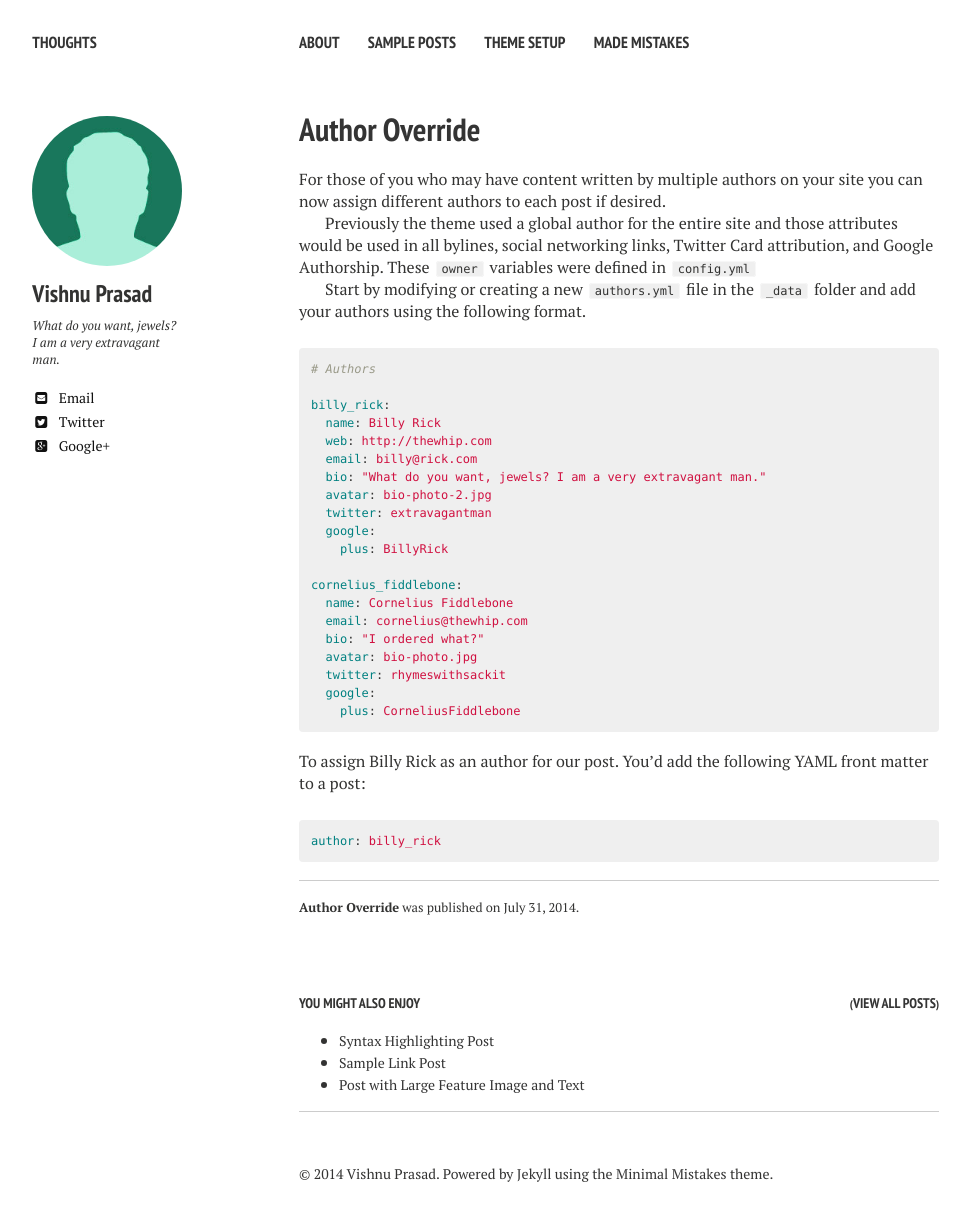
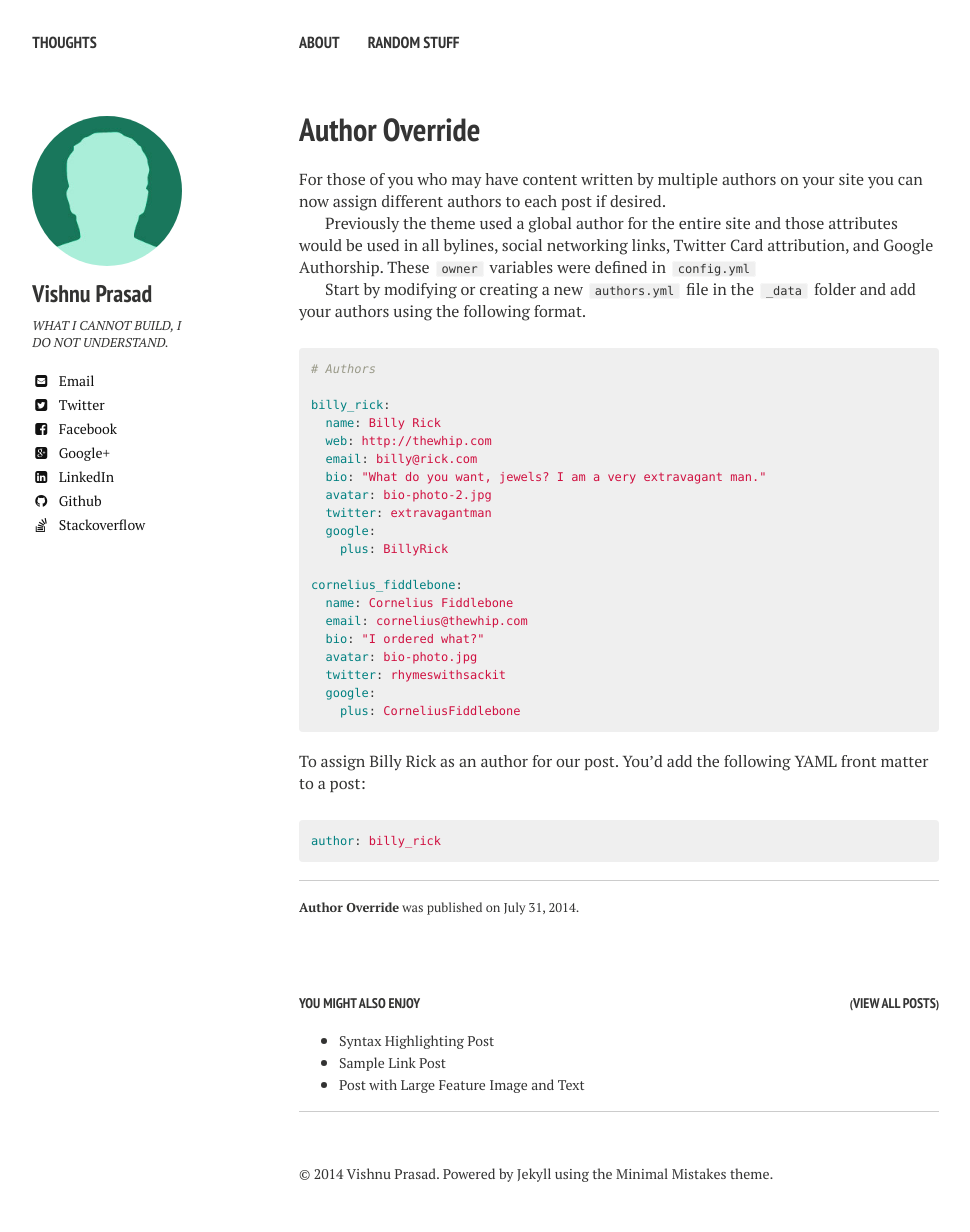
Before and after one commit to vishnu667/vishnu667.github.io, a Jekyll site: the page built from _posts/2014-07-31-author-override.md, in a window 1280 px wide. Shown: the whole page, without its empty margins (21-991 px from the left). Built offline with Jekyll 4.4.1, drawn with Linux system fonts in a browser that asks for light colours; nearby versions of some CDN libraries.

Commit message:
updated navigations

```diff
--- a/_data/authors.yml
+++ b/_data/authors.yml
@@ -2,10 +2,14 @@
 
 vishnu:
   name: Vishnu Prasad
-  web: http://thewhip.com
+  web: http://vishnu667.github.io/
   email: vishnu667@gmail.com
-  bio: "What do you want, jewels? I am a very extravagant man."
+  bio: "WHAT I CANNOT BUILD, I DO NOT UNDERSTAND."
   avatar: bio-photo-2.jpg
-  twitter: extravagantman
+  twitter: vishnu_cygen
+  facebook: vishnu.cygen
   google:
-    plus: BillyRick
+    plus: vishnu667
+  github: vishnu667
+  stackoverflow: http://stackoverflow.com/users/123456/vishnu667
+  linkedin: vishnu667
--- a/_data/navigation.yml
+++ b/_data/navigation.yml
@@ -3,11 +3,5 @@
 - title: About
   url: /about/
 
-- title: Sample Posts
+- title: Random Stuff
   url: /posts/
-
-- title: Theme Setup
-  url: /theme-setup/
-
-- title: Made Mistakes
-  url: http://mademistakes.com
```
